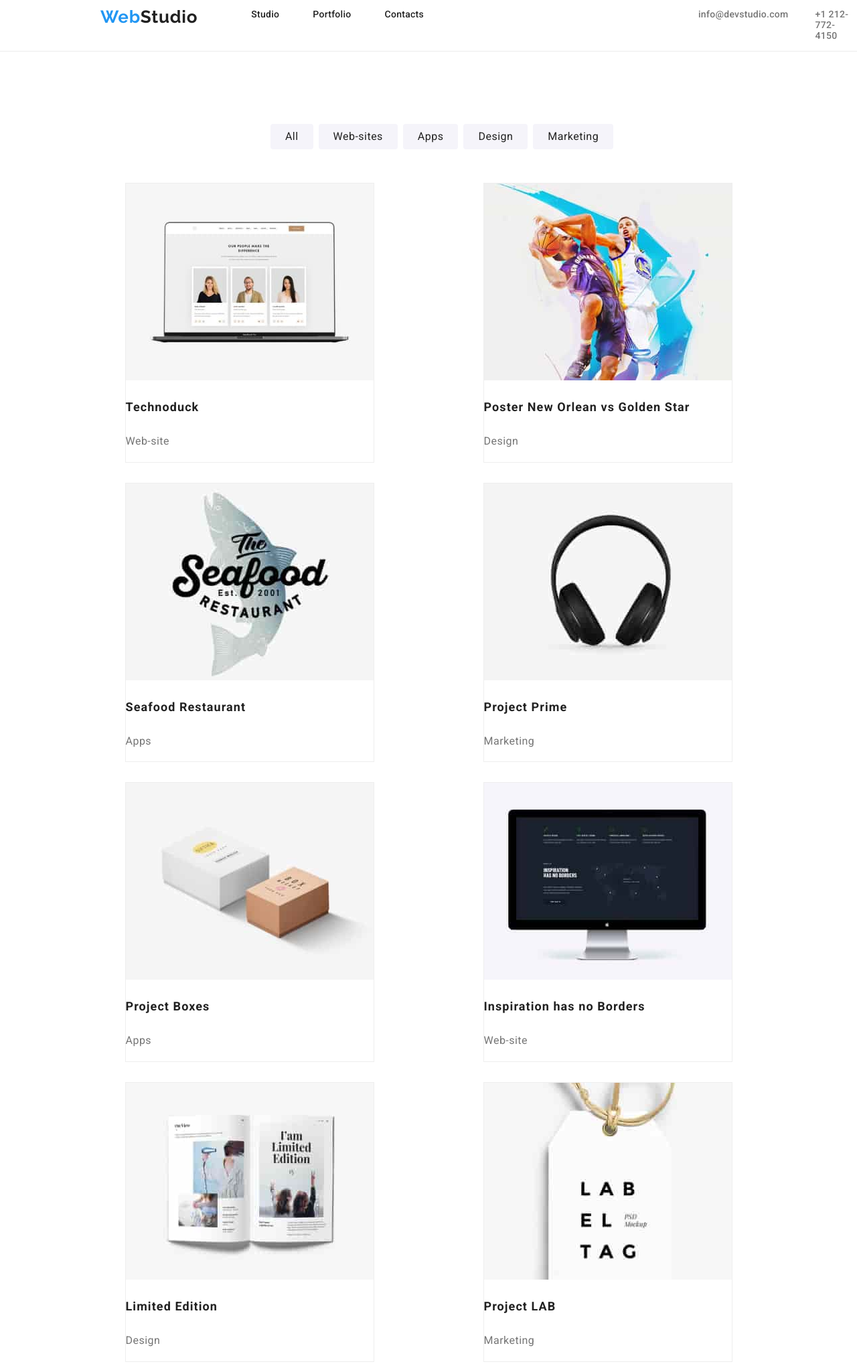
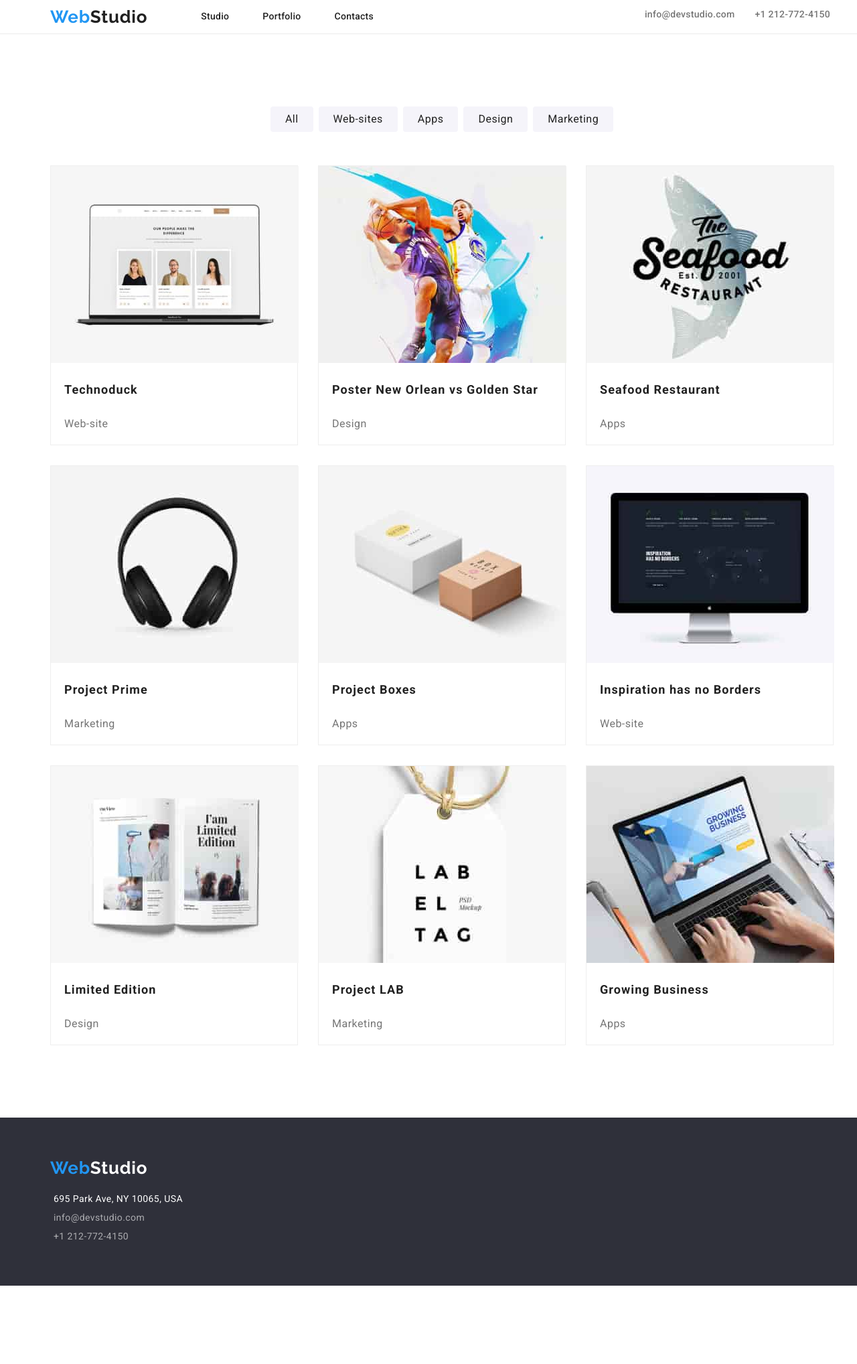
Before and after one commit to claudia-dev-in-progress/goit-markup-hw-03, a plain HTML site: page portfolio.html in a window 1280 px wide. Shown: the top 2037 px of the page at 67% size. After the commit the page ends 1920 px from the top, so only its background shows below. Drawn offline with nearby package versions, Linux system fonts and the light colour scheme.

Commit message:
hw-03-update

```diff
--- a/css/styles.css
+++ b/css/styles.css
@@ -6,30 +6,11 @@ h1 {
   line-height: 1.36;
   color: #ffffff;
   text-transform: uppercase;
-  text-align: center;
   width: 100%;
-  padding-left: 350px;
-  padding-right: 350px;
   padding-top: 50px;
+  padding-left: 250px;
+  padding-right: 250px;
 }
-
-.request-button {
-  font-weight: 700;
-  font-size: 16px;
-  line-height: 1.87;
-  letter-spacing: 0.06em;
-  cursor: pointer;
-  color: #ffffff;
-  border: none;
-  background: #2196f3;
-  border-radius: 4px;
-  padding-top: 10px;
-  padding-bottom: 10px;
-  width: 200px;
-  margin-right: 610px;
-  margin-left: 610px;
-}
-
 h2 {
   font-weight: 700;
   font-size: 36px;
@@ -44,6 +25,7 @@ h3 {
   letter-spacing: 0.03em;
   text-align: center;
   color: #212121;
+  padding-left: 20px;
 }
 
 h4 {
@@ -55,6 +37,7 @@ h4 {
 }
 
 p {
+  font-weight: 400;
   line-height: 1.71;
   letter-spacing: 0.03em;
   color: #757575;
@@ -68,18 +51,10 @@ body {
   font-size: 14px;
   line-height: 1.14;
 }
-ul {
-  list-style: none;
-}
 
 header {
   width: 100%;
   background: #ffffff;
-}
-
-.header-border {
-  width: 100%;
-  border-bottom: 1px solid #ececec;
 }
 footer {
   font-weight: 400;
@@ -87,9 +62,81 @@ footer {
   height: 251px;
   padding-top: 50px;
   width: 100%;
+  margin: 0 auto;
+}
+ul {
+  list-style: none;
+}
+
+.header-border {
+  width: 100%;
+  border-bottom: 1px solid #ececec;
+}
+.page-header {
+  display: flex;
+  width: 1200px;
+  margin: 0 auto;
+}
+.header-navigation {
+  display: flex;
+  flex-grow: 1;
+}
+.navigation-list {
+  display: flex;
+  gap: 50px;
+  align-items: center;
+  margin-left: 40px;
+}
+.navigation-link {
+  letter-spacing: 0.02em;
+  color: #212121;
+  text-decoration: none;
+}
+.header-contact-details {
+  display: flex;
+  gap: 30px;
+  align-items: center;
+}
+.header-contact-link {
+  letter-spacing: 0.02em;
+  color: #757575;
+  text-decoration: none;
+}
+.webstudio-header,
+.webstudio-footer {
+  color: #2196f3;
+  text-decoration: none;
+  font-family: "Raleway";
+  font-weight: 700;
+  font-size: 26px;
+  line-height: 1.93;
+  letter-spacing: 0.03em;
+  margin-left: 35px;
+}
+.navigation-link:hover,
+.header-contact-link:hover,
+.header-contact-link:focus,
+.navigation-link:focus,
+.footer-contact-link:hover,
+.footer-contact-link:focus,
+#address:hover,
+#address:focus {
+  color: #2196f3;
+}
+.webstudio-header::after {
+  content: "Studio";
+  color: #212121;
+}
+.webstudio-footer::after {
+  content: "Studio";
+  color: #ffffff;
+}
+.webstudio-footer {
+  margin-top: 160px;
 }
 .section {
   padding-bottom: 94px;
+  width: 100%;
 }
 .container {
   width: 1200px;
@@ -100,75 +147,18 @@ footer {
   background: #2f303a;
   height: 550px;
   width: 100%;
+  margin-bottom: 94px;
+  text-align: center;
 }
-.second-section {
+.third-section {
   padding-bottom: 94px;
   width: 100%;
 }
-.header-navigation {
-  display: flex;
-}
-
-.page-header {
-  display: flex;
-}
-
-.webstudio-header,
-.webstudio-footer {
-  color: #2196f3;
-  text-decoration: none;
-  font-family: "Raleway";
-  font-weight: 700;
-  font-size: 26px;
-  line-height: 1.93;
-  letter-spacing: 0.03em;
-  margin-left: 150px;
-}
-
-.webstudio-footer {
-  margin-top: 160px;
-}
-.navigation-list {
-  display: flex;
-  gap: 50px;
-  margin-left: 40px;
-}
-
-.header-contact-details {
-  display: flex;
-  gap: 40px;
-  margin-left: 370px;
-}
-
-.webstudio-header::after {
-  content: "Studio";
-  color: #212121;
-}
-.webstudio-footer::after {
-  content: "Studio";
-  color: #ffffff;
-}
-
-.navigation-link {
-  letter-spacing: 0.02em;
-  color: #212121;
-  text-decoration: none;
-}
-
-.header-contact-link {
-  letter-spacing: 0.02em;
-  color: #757575;
-  text-decoration: none;
-}
-.navigation-link:hover,
-.header-contact-link:hover,
-.header-contact-link:focus,
-.navigation-link:focus,
-.footer-contact-link:hover,
-.footer-contact-link:focus,
-#address:hover,
-#address:focus {
-  color: #2196f3;
+.fourth-section {
+  background: #f5f4fa;
+  padding-top: 94px;
+  padding-bottom: 94px;
+  width: 100%;
 }
 
 .values-description {
@@ -181,13 +171,6 @@ footer {
   display: flex;
   gap: 30px;
   justify-content: center;
-}
-
-.third-section {
-  background: #f5f4fa;
-  padding-top: 94px;
-  padding-bottom: 94px;
-  width: 100%;
 }
 
 .team-members-list {
@@ -203,7 +186,21 @@ footer {
 .request-button:focus {
   box-shadow: 0px 4px 4px rgba(0, 0, 0, 0.15);
 }
-
+.request-button {
+  font-weight: 700;
+  font-size: 16px;
+  line-height: 1.87;
+  letter-spacing: 0.06em;
+  cursor: pointer;
+  color: #ffffff;
+  border: none;
+  background: #2196f3;
+  border-radius: 4px;
+  padding-top: 10px;
+  padding-bottom: 10px;
+  width: 200px;
+  margin: 0 auto;
+}
 .buttons {
   display: flex;
   justify-content: center;
@@ -230,13 +227,12 @@ footer {
   box-shadow: 0px 3px 1px rgba(0, 0, 0, 0.1), 0px 1px 2px rgba(0, 0, 0, 0.08),
     0px 2px 2px rgba(0, 0, 0, 0.12);
 }
-
 .cards {
-  display: flex;
-  flex-wrap: wrap;
-  margin-left: 80px;
-  margin-right: 120px;
-  gap: 30px;
+  display: grid;
+  grid-template-columns: repeat(3, 370px);
+  grid-auto-rows: auto;
+  grid-gap: 30px;
+  justify-content: center;
 }
 
 .cards-list {
@@ -245,11 +241,6 @@ footer {
   border-right: 1px solid #eeeeee;
   border-left: 1px solid #eeeeee;
   border-bottom: 1px solid #eeeeee;
-  margin: auto;
-}
-.card-image {
-  width: 370px;
-  height: 294px;
 }
 .card-title {
   font-family: "Roboto";
@@ -265,8 +256,20 @@ footer {
   font-size: 16px;
   line-height: 1.87;
   letter-spacing: 0.03em;
+  padding-left: 20px;
+}
+#address {
+  letter-spacing: 0.03em;
+  color: #ffffff;
+  font-style: normal;
+  text-decoration: none;
 }
 
+.address,
+.footer-contact {
+  margin-bottom: 12px;
+  justify-content: center;
+}
 .footer-contact-link {
   line-height: 1.14;
   letter-spacing: 0.03em;
@@ -274,24 +277,7 @@ footer {
   color: rgba(255, 255, 255, 0.6);
   font-style: normal;
 }
-
-#address {
-  letter-spacing: 0.03em;
-  color: #ffffff;
-  font-style: normal;
-  text-decoration: none;
-}
-
-.address {
-  margin-bottom: 12px;
-}
 .footer-background {
   background: #2f303a;
   width: 100%;
 }
-.footer-contact-details {
-  margin-left: 110px;
-}
-.footer-contact {
-  margin-bottom: 12px;
-}
--- a/portfolio.html
+++ b/portfolio.html
@@ -21,25 +21,25 @@
       <a class="webstudio-header" href="#">Web</a>
       <nav class="header-navigation">
         <ul class="navigation-list">
-          <li class="navigation-list-item-studio">
+          <li>
             <a class="navigation-link" href="./index.html">Studio</a>
           </li>
-          <li class="navigation-list-item-portfolio">
+          <li>
             <a class="navigation-link" href="./portfolio.html">Portfolio</a>
           </li>
-          <li class="navigation-list-item-contacts">
+          <li>
             <a class="navigation-link" href="Contacts">Contacts</a>
           </li>
         </ul>
       </nav>
       <div>
         <ul class="header-contact-details">
-          <li class="header-email">
+          <li>
             <a class="header-contact-link" href="mailto:info@devstudio.com"
               >info@devstudio.com</a
             >
           </li>
-          <li class="header-number">
+          <li">
             <a class="header-contact-link" href="tel:+1212-772-4150"
               >+1 212-772-4150</a
             >
@@ -153,25 +153,29 @@
         </ul>
       </section>
     </main>
+
     <footer>
+      <div class="container">
        <a class="webstudio-footer" href="#">Web</a>
         <address class="footer-contact">
           <ul class="footer-contact-details">
             <li class="address">
               <a id="address" href="">695 Park Ave, NY 10065, USA</a>
             </li>
-            <li class="footer-contact" class="address">
+            <li class="footer-contact">
               <a class="footer-contact-link" href="mailto:info@devstudio.com"
                 >info@devstudio.com</a
               >
             </li>
-            <li class="footer-contact" class="address">
+            <li class="footer-contact">
               <a class="footer-contact-link" href="tel:+1212-772-4150"
                 >+1 212-772-4150</a
               >
             </li>
           </ul>
         </address>
+        </div>
     </footer>
+
   </body>
 </html>
```
Also changed, not shown: index.html (+16 -12 lines), 1 other file.
